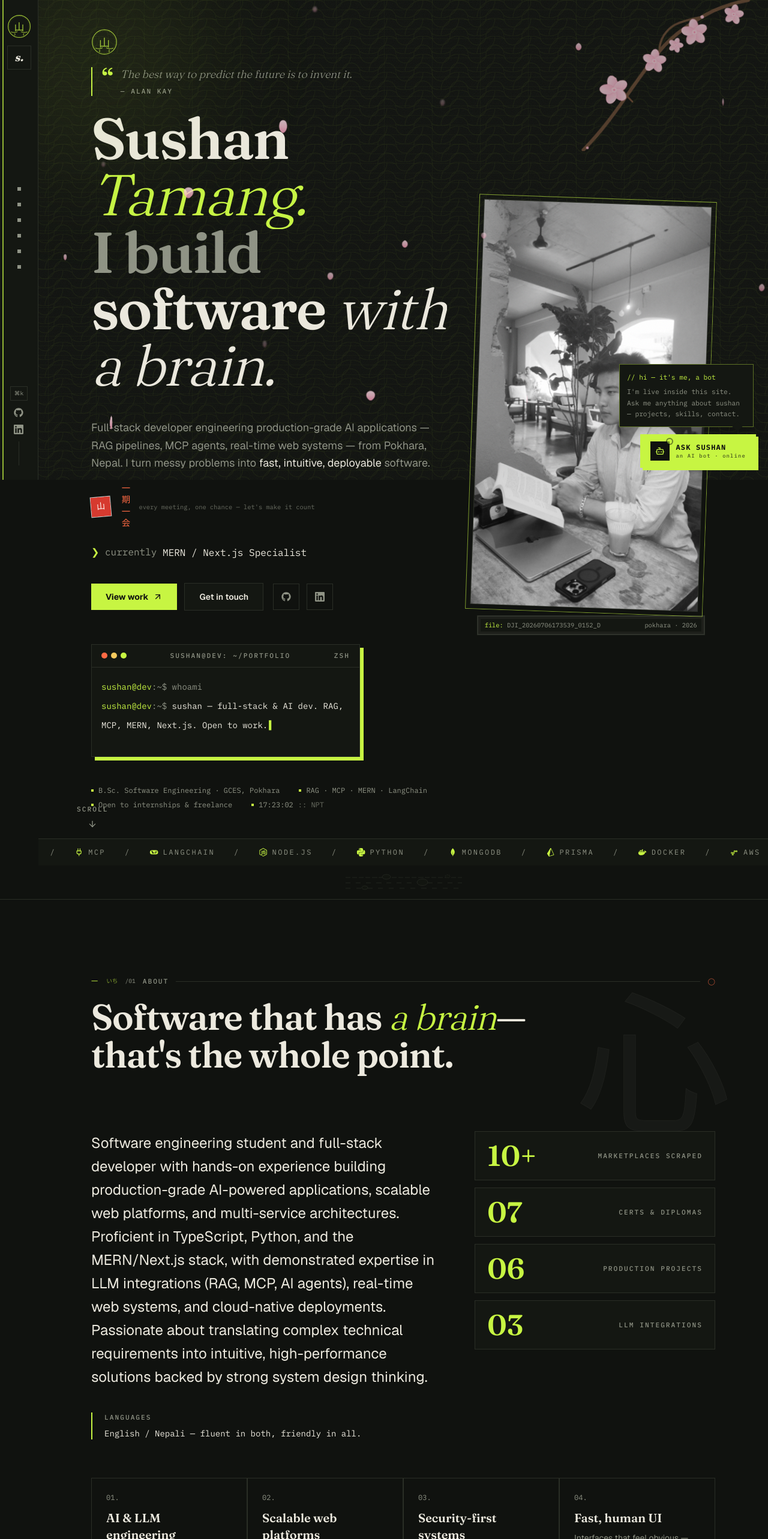
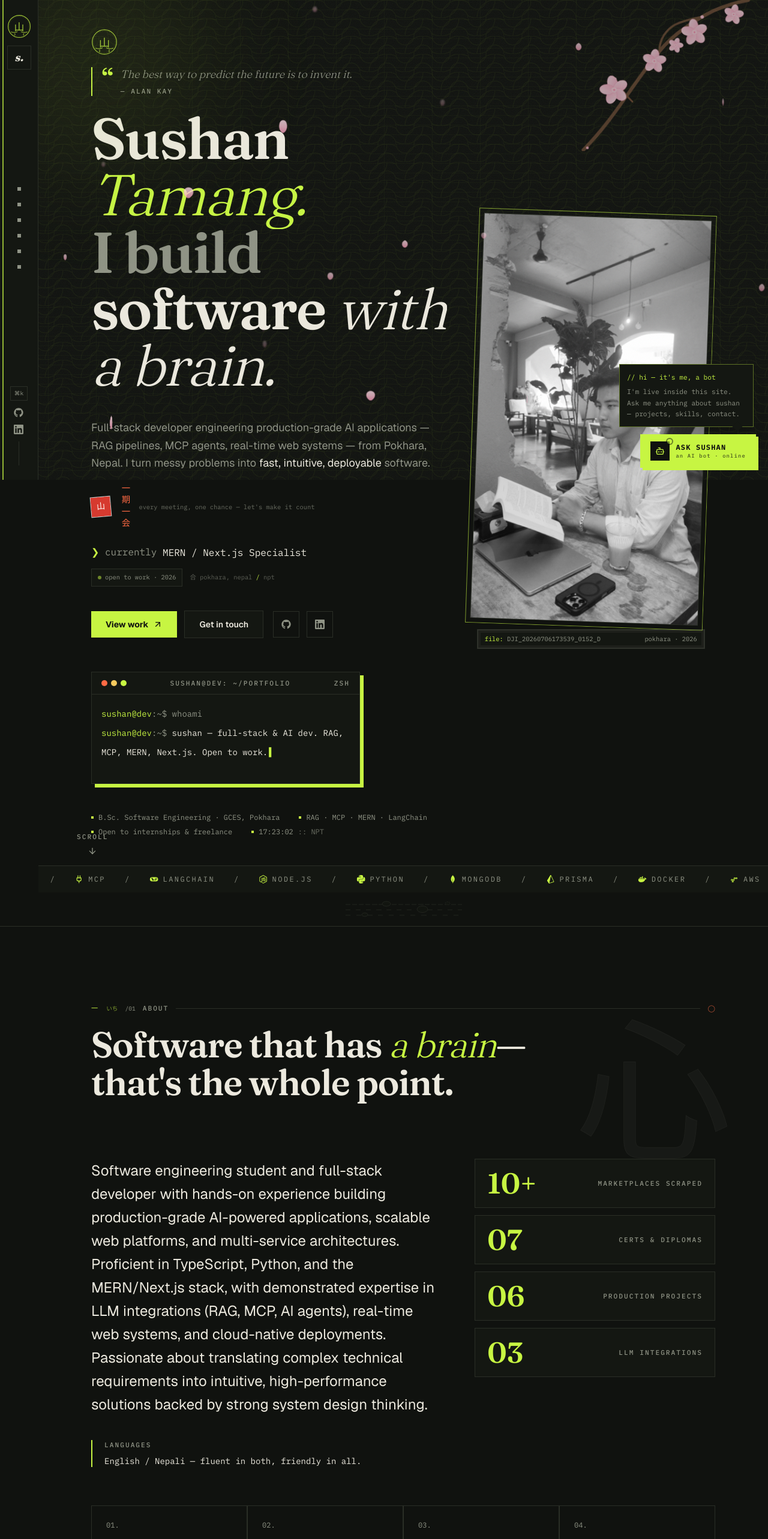
Before and after one commit to Sushantmg/sushan-portfolio, a Next.js app: page / in a window 1280 px wide. Shown: the top 2566 px of the page at 60% size. Built offline with nearby package versions, Linux system fonts and the light colour scheme.

Commit message:
Enhancements: featured 注目, open-to-work pill, skip link, themed 404, sitemap/robots/manifest, palette copy toast

```diff
--- a/src/app/layout.tsx
+++ b/src/app/layout.tsx
@@ -20,6 +20,7 @@ const ibmPlexMono = IBM_Plex_Mono({
 });
 
 export const metadata: Metadata = {
+  metadataBase: new URL("https://github.com/Sushantmg/sushan-portfolio"),
   title: {
     default: "Sushan Tamang — Full-Stack & AI Developer",
     template: "%s · Sushan Tamang",
--- /dev/null
+++ b/src/app/manifest.ts
@@ -0,0 +1,21 @@
+import type { MetadataRoute } from "next";
+
+export default function manifest(): MetadataRoute.Manifest {
+  return {
+    name: "Sushan Tamang — Full-Stack & AI Developer",
+    short_name: "sushan.",
+    description:
+      "Portfolio of Sushan Tamang — building production-grade AI-powered applications, scalable web platforms, and multi-service architectures.",
+    start_url: "/",
+    display: "standalone",
+    background_color: "#10120f",
+    theme_color: "#10120f",
+    icons: [
+      {
+        src: "/icon.svg",
+        sizes: "any",
+        type: "image/svg+xml",
+      },
+    ],
+  };
+}
--- /dev/null
+++ b/src/app/not-found.tsx
@@ -0,0 +1,40 @@
+import Link from "next/link";
+import { Kamon } from "@/components/Kamon";
+
+export default function NotFound() {
+  return (
+    <main className="grain relative flex min-h-screen flex-col items-center justify-center overflow-hidden px-5 text-center">
+      <div
+        aria-hidden
+        className="fixed inset-0 bg-[linear-gradient(to_right,#c7f542_1px,transparent_1px),linear-gradient(to_bottom,#c7f542_1px,transparent_1px)] bg-[size:5rem_1rem] opacity-[0.03]"
+      />
+      <span aria-hidden className="pointer-events-none absolute -top-10 left-1/2 h-72 w-72 -translate-x-1/2 rounded-full bg-acid/10 blur-[110px]" />
+
+      <Kamon className="h-20 w-20 text-acid/80" />
+      <p className="label mt-8 text-acid">/ 404</p>
+      <h1 className="font-display mt-4 text-5xl font-bold italic text-ink sm:text-7xl">
+        道迷い<span className="text-acid">.</span>
+      </h1>
+      <span className="tategaki kanji mt-6 text-2xl text-vermilion">迷子</span>
+      <p className="mt-6 max-w-md font-mono text-sm leading-relaxed text-muted">
+        lost on the path —{" "}
+        <span className="text-ink">michimayoi</span>. this page doesn&apos;t
+        exist, but the way home is close.
+      </p>
+      <div className="mt-10 flex flex-wrap items-center justify-center gap-3">
+        <Link
+          href="/"
+          className="inline-flex items-center gap-2 bg-acid px-6 py-3 text-sm font-bold text-carbon transition-transform duration-200 hover:-translate-y-0.5"
+        >
+          帰る home
+        </Link>
+        <Link
+          href="/#projects"
+          className="inline-flex items-center gap-2 border border-line bg-carbon-2 px-6 py-3 text-sm font-semibold text-ink transition-colors duration-200 hover:border-acid hover:text-acid"
+        >
+          see work
+        </Link>
+      </div>
+    </main>
+  );
+}
--- a/src/app/page.tsx
+++ b/src/app/page.tsx
@@ -34,6 +34,12 @@ export default function Home() {
 
   return (
     <div className="grain relative min-h-screen">
+      <a
+        href="#top"
+        className="fixed left-4 top-4 z-[101] -translate-y-24 border border-acid bg-carbon px-4 py-2 font-mono text-xs font-bold text-acid transition-transform duration-200 focus:translate-y-0"
+      >
+        skip to content
+      </a>
       <script
         type="application/ld+json"
         dangerouslySetInnerHTML={{ __html: JSON.stringify(personJsonLd) }}
--- /dev/null
+++ b/src/app/robots.ts
@@ -0,0 +1,8 @@
+import type { MetadataRoute } from "next";
+
+export default function robots(): MetadataRoute.Robots {
+  return {
+    rules: { userAgent: "*", allow: "/" },
+    sitemap: "https://github.com/Sushantmg/sushan-portfolio/sitemap.xml",
+  };
+}
--- /dev/null
+++ b/src/app/sitemap.ts
@@ -0,0 +1,8 @@
+import type { MetadataRoute } from "next";
+
+export default function sitemap(): MetadataRoute.Sitemap {
+  const base = "https://github.com/Sushantmg/sushan-portfolio";
+  return [
+    { url: base, lastModified: new Date(), changeFrequency: "monthly", priority: 1 },
+  ];
+}
--- a/src/components/CommandPalette.tsx
+++ b/src/components/CommandPalette.tsx
@@ -42,6 +42,7 @@ export function CommandPalette() {
   const [open, setOpen] = useState(false);
   const [query, setQuery] = useState("");
   const [index, setIndex] = useState(0);
+  const [copied, setCopied] = useState(false);
   const inputRef = useRef<HTMLInputElement>(null);
 
   useEffect(() => {
@@ -96,6 +97,8 @@ export function CommandPalette() {
     } else if (action.kind === "do") {
       if (action.id === "email") {
         navigator.clipboard?.writeText("sushantmg2004@gmail.com").catch(() => {});
+        setCopied(true);
+        setTimeout(() => setCopied(false), 1600);
       } else if (action.id === "chat") {
         window.dispatchEvent(new CustomEvent("sushan:ask", { detail: "hi" }));
       }
@@ -210,7 +213,7 @@ export function CommandPalette() {
             </div>
 
             <div className="flex items-center justify-between border-t border-line px-4 py-2 font-mono text-[0.65rem] text-muted">
-              <span>↑↓ navigate · ↵ run · esc close</span>
+              <span>{copied ? "✓ email copied to clipboard" : "↑↓ navigate · ↵ run · esc close"}</span>
               <span className="text-acid">⌘k</span>
             </div>
           </motion.div>
--- a/src/components/Hero.tsx
+++ b/src/components/Hero.tsx
@@ -214,6 +214,21 @@ export function Hero() {
             </motion.div>
 
             <motion.div
+              initial={{ opacity: 0, y: 20 }}
+              animate={{ opacity: 1, y: 0 }}
+              transition={{ delay: 0.38, duration: 0.6 }}
+              className="mt-4 flex flex-wrap items-center gap-3 font-mono text-[0.65rem]"
+            >
+              <span className="inline-flex items-center gap-1.5 border border-line bg-carbon-2 px-2.5 py-1.5 text-muted">
+                <span className="h-1.5 w-1.5 animate-pulse rounded-full bg-acid" />
+                open to work · 2026
+              </span>
+              <span className="text-muted/60">
+                合 pokhara, nepal <span className="text-acid">/</span> npt
+              </span>
+            </motion.div>
+
+            <motion.div
               initial={{ opacity: 0, y: 24 }}
               animate={{ opacity: 1, y: 0 }}
               transition={{ delay: 0.4, duration: 0.7 }}
--- a/src/components/Projects.tsx
+++ b/src/components/Projects.tsx
@@ -37,8 +37,15 @@ export function Projects() {
                 <div className={`h-1.5 ${accents[project.accent] ?? "bg-acid"} opacity-70 transition-opacity duration-300 group-hover:opacity-100`} />
                 <div className="flex h-full flex-col p-6">
                   <div className="flex items-start justify-between">
-                    <span className="font-mono text-xs text-muted">
-                      0{i + 1}
+                    <span className="flex items-center gap-2">
+                      <span className="font-mono text-xs text-muted">
+                        0{i + 1}
+                      </span>
+                      {"featured" in project && project.featured && (
+                        <span className="kanji rotate-[-2deg] border border-vermilion/60 px-1.5 py-0.5 text-[0.6rem] text-vermilion">
+                          注目
+                        </span>
+                      )}
                     </span>
                     <ArrowUpRight className="h-4 w-4 text-muted transition-all duration-300 group-hover:translate-x-0.5 group-hover:-translate-y-0.5 group-hover:text-acid" />
                   </div>
--- a/src/lib/data.ts
+++ b/src/lib/data.ts
@@ -114,6 +114,7 @@ export const projects = [
       "Multi-service e-commerce intelligence platform scraping and comparing product prices across 10+ Nepali marketplaces with LLM-powered extraction.",
     tags: ["React 19", "TypeScript", "Express.js", "Supabase"],
     accent: "from-violet-500 to-fuchsia-500",
+    featured: true,
   },
   {
     name: "DocuMind AI",
```
